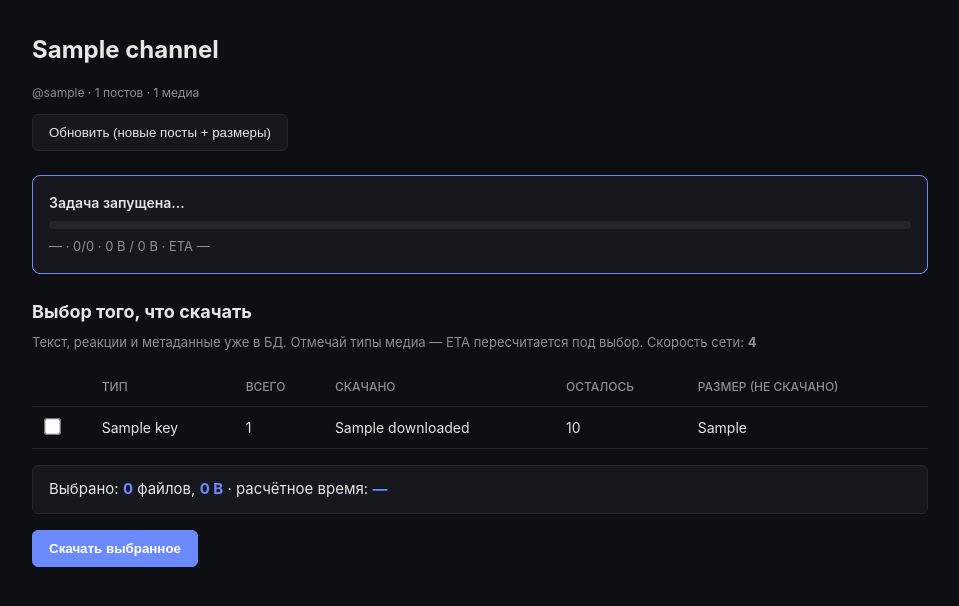
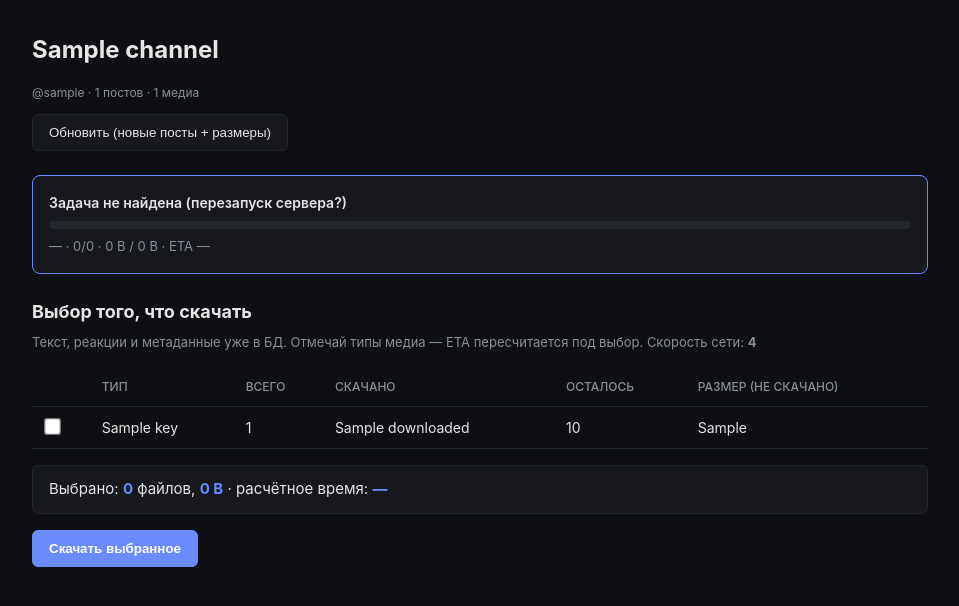
Before and after one commit to cryptoyasenka/telegram-ai-scraper, a FastAPI app: template web/templates/channel.html in a window 1280 px wide. Shown: the part 60-666 px from the top of the page, without its empty margins (160-1119 px from the left). Run offline with FastAPI, Linux system fonts and the light colour scheme; the template is opened without the code that fills it: most values are stand-ins (such as "Sample title", 1, 10 or a date in 2020); some libraries are stand-ins or nearby versions.

Commit message:
fix: per-file download progress + polished job UI
- scraper: increment done counter inside _fetch (nonlocal) for accurate
  per-file progress instead of per-batch
- UI: indeterminate progress bar while waiting for first file
- UI: checkboxes no longer disabled for completed types, show checkmark
  and "уже скачано" label instead
- UI: job completion shows file count, fades out panel, handles lost
  jobs after server restart

Co-Authored-By: Claude Opus 4.6 (1M context) <noreply@anthropic.com>

```diff
--- a/scraper.py
+++ b/scraper.py
@@ -354,6 +354,7 @@ async def download_pending_media(client: TelegramClient, channel_id: str,
         messages = await client.get_messages(entity, ids=chunk_ids)
 
         async def _fetch(msg):
+            nonlocal done
             if msg is None:
                 return None
             mt = _get_media_type(msg)
@@ -362,16 +363,13 @@ async def download_pending_media(client: TelegramClient, channel_id: str,
             path = await _download_one(msg, mt, media_dir, sem)
             if path:
                 db.update_media_path(channel_id, msg.id, path)
+                done += 1
+                if progress_callback:
+                    progress_callback(done, total)
                 return path
             return None
 
-        results = await asyncio.gather(*[_fetch(m) for m in messages], return_exceptions=True)
-        for r in results:
-            if isinstance(r, str):
-                done += 1
-
-        if progress_callback:
-            progress_callback(min(i + len(chunk_ids), total), total)
+        await asyncio.gather(*[_fetch(m) for m in messages], return_exceptions=True)
 
     return done
 
--- a/web/static/style.css
+++ b/web/static/style.css
@@ -82,6 +82,8 @@ th, td {
 }
 th { color: var(--muted); font-weight: 500; font-size: 12px; text-transform: uppercase; }
 tr.dim td { color: var(--muted); }
+tr.done td { color: var(--muted); }
+.ok { color: var(--accent-2); }
 
 .channel-head { margin-bottom: 24px; }
 .channel-head .inline { display: inline-block; margin-top: 12px; }
@@ -106,6 +108,15 @@ tr.dim td { color: var(--muted); }
   background: var(--accent);
   transition: width 0.5s ease;
 }
+.bar.indeterminate {
+  width: 30% !important;
+  animation: slide 1.2s ease-in-out infinite;
+}
+@keyframes slide {
+  0% { margin-left: 0; }
+  50% { margin-left: 70%; }
+  100% { margin-left: 0; }
+}
 .job-meta { color: var(--muted); font-size: 13px; }
 
 .media-table input[type="checkbox"] { transform: scale(1.3); }
--- a/web/templates/channel.html
+++ b/web/templates/channel.html
@@ -49,18 +49,18 @@
     <tbody>
     {% for c in cards %}
       {% if c.key != 'text' and c.key != 'other' %}
-        {% set disabled = c.pending_bytes == 0 and c.downloaded == c.count %}
-        <tr class="{% if disabled %}dim{% endif %}">
+        {% set all_done = c.downloaded == c.count %}
+        <tr class="{% if all_done %}done{% endif %}">
           <td>
             <input type="checkbox" name="types" value="{{ c.key }}"
               data-bytes="{{ c.pending_bytes }}" data-count="{{ c.count - c.downloaded }}"
-              class="type-cb" {% if disabled %}disabled{% endif %}>
+              class="type-cb">
           </td>
           <td><label>{{ c.key }}</label></td>
           <td>{{ c.count }}</td>
-          <td>{{ c.downloaded }}</td>
+          <td>{{ c.downloaded }}{% if all_done %} ✓{% endif %}</td>
           <td>{{ c.count - c.downloaded }}</td>
-          <td>{{ c.pending_bytes_human }}</td>
+          <td>{% if all_done %}<span class="ok">уже скачано</span>{% else %}{{ c.pending_bytes_human }}{% endif %}</td>
         </tr>
       {% endif %}
     {% endfor %}
@@ -129,20 +129,44 @@ if (panel) {
   async function poll() {
     try {
       const r = await fetch("/jobs/" + jobId);
-      if (!r.ok) return;
+      if (!r.ok) {
+        panel.querySelector(".job-label").textContent = "Задача не найдена (перезапуск сервера?)";
+        panel.querySelector(".bar").classList.remove("indeterminate");
+        return;
+      }
       const j = await r.json();
       panel.querySelector(".j-status").textContent = j.status;
       panel.querySelector(".j-count").textContent = j.current + "/" + j.total;
       panel.querySelector(".j-bytes").textContent = j.bytes_done_human + " / " + j.bytes_total_human;
       panel.querySelector(".j-eta").textContent = j.eta_human;
-      const pct = j.total > 0 ? Math.min(100, 100 * j.current / j.total) : 0;
-      panel.querySelector(".bar").style.width = pct + "%";
+      const bar = panel.querySelector(".bar");
+      if (j.total > 0 && j.current > 0) {
+        bar.classList.remove("indeterminate");
+        bar.style.width = Math.min(100, 100 * j.current / j.total) + "%";
+      } else if (j.status === "running") {
+        bar.classList.add("indeterminate");
+      }
       if (j.status === "running") {
         setTimeout(poll, 1000);
       } else {
-        panel.querySelector(".job-label").textContent =
-          j.status === "done" ? "Готово" : "Ошибка: " + (j.error || "");
-        setTimeout(() => window.location.reload(), 1200);
+        bar.classList.remove("indeterminate");
+        if (j.status === "done") {
+          bar.style.width = "100%";
+          const count = j.result?.downloaded ?? j.result?.updated ?? j.current;
+          panel.querySelector(".job-label").textContent =
+            count > 0 ? "Готово — " + count + " файлов" : "Готово — нечего скачивать";
+        } else {
+          bar.style.width = "0%";
+          panel.querySelector(".job-label").textContent = "Ошибка: " + (j.error || "");
+        }
+        setTimeout(() => {
+          panel.style.transition = "opacity 0.5s";
+          panel.style.opacity = "0";
+          setTimeout(() => {
+            panel.remove();
+            window.location.replace("/channels/" + window.location.pathname.split("/").pop());
+          }, 500);
+        }, 2000);
       }
     } catch (e) {
       setTimeout(poll, 2000);
```
